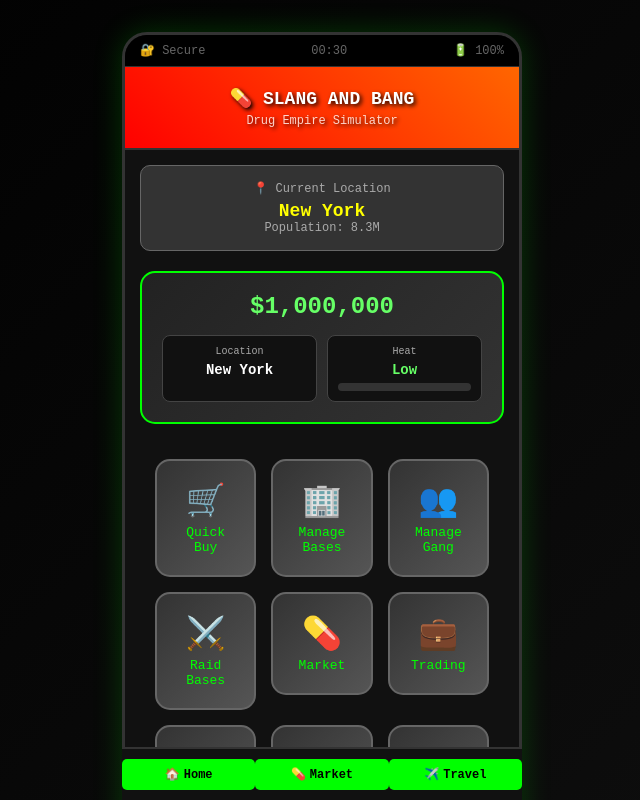
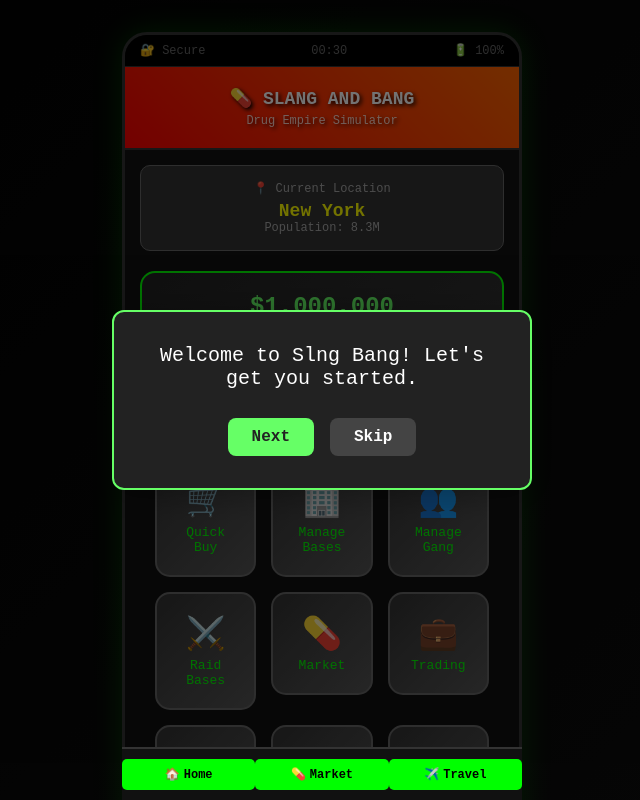
Before and after one commit to sirsapient/slang-bang-react, a React (Vite) app: page / in a window 1280 px wide. Shown: the top 800 px of the page, without its empty margins (318-958 px from the left). Built offline with nearby package versions, Linux system fonts and the light colour scheme.

Commit message:
feat(tutorial): Add contextual tutorial system with overlay and first-play trigger

```diff
--- a/src/App.tsx
+++ b/src/App.tsx
@@ -13,6 +13,7 @@ import RaidScreen from './screens/RaidScreen';
 import MailScreen from './screens/MailScreen';
 import './App.css';
 import { Modal } from './components/Modal';
+import { useTutorial } from './contexts/TutorialContext';
 
 function GameContent() {
   const { state, sellAllDrugs } = useGame();
@@ -147,6 +148,12 @@ function GameContent() {
 }
 
 function App() {
+  const { progress, startTutorial } = useTutorial();
+  React.useEffect(() => {
+    if (!progress.gettingStarted) {
+      startTutorial('gettingStarted');
+    }
+  }, [progress.gettingStarted, startTutorial]);
   return <GameContent />;
 }
 
--- /dev/null
+++ b/src/components/TutorialOverlay.tsx
@@ -0,0 +1,73 @@
+import React from 'react';
+import { useTutorial } from '../contexts/TutorialContext';
+
+const overlayStyle: React.CSSProperties = {
+  position: 'fixed',
+  top: 0,
+  left: 0,
+  width: '100vw',
+  height: '100vh',
+  background: 'rgba(0,0,0,0.55)',
+  zIndex: 1000,
+  display: 'flex',
+  alignItems: 'center',
+  justifyContent: 'center',
+};
+
+const boxStyle: React.CSSProperties = {
+  background: '#222',
+  borderRadius: 12,
+  padding: '32px 28px',
+  maxWidth: 420,
+  width: '90vw',
+  boxShadow: '0 4px 32px rgba(0,0,0,0.25)',
+  color: '#fff',
+  textAlign: 'center',
+  border: '2px solid #66ff66',
+};
+
+const messageStyle: React.CSSProperties = {
+  fontSize: 20,
+  marginBottom: 28,
+  color: '#fff',
+  fontWeight: 500,
+};
+
+const buttonRowStyle: React.CSSProperties = {
+  display: 'flex',
+  justifyContent: 'center',
+  gap: 16,
+};
+
+const buttonStyle: React.CSSProperties = {
+  padding: '10px 24px',
+  fontSize: 16,
+  borderRadius: 8,
+  border: 'none',
+  cursor: 'pointer',
+  fontWeight: 600,
+};
+
+export default function TutorialOverlay() {
+  const { activeTutorial, stepIndex, tutorialSteps, nextStep, skipTutorial } = useTutorial();
+
+  if (!activeTutorial) return null;
+  const step = tutorialSteps[activeTutorial][stepIndex];
+  if (!step) return null;
+
+  return (
+    <div style={overlayStyle}>
+      <div style={boxStyle}>
+        <div style={messageStyle}>{step.message}</div>
+        <div style={buttonRowStyle}>
+          <button style={{ ...buttonStyle, background: '#66ff66', color: '#222' }} onClick={nextStep}>
+            Next
+          </button>
+          <button style={{ ...buttonStyle, background: '#444', color: '#fff' }} onClick={skipTutorial}>
+            Skip
+          </button>
+        </div>
+      </div>
+    </div>
+  );
+}
--- /dev/null
+++ b/src/contexts/TutorialContext.jsx
@@ -0,0 +1,158 @@
+import React, { createContext, useContext, useState, useEffect } from 'react';
+
+// --- Tutorial Step Data ---
+const tutorialSteps = {
+  gettingStarted: [
+    {
+      id: 'welcome',
+      message: "Welcome to Slng Bang! Let's get you started.",
+    },
+    {
+      id: 'travel',
+      message: "You can travel between cities using the Travel screen. Try visiting a new city!",
+    },
+    {
+      id: 'buy-sell',
+      message: "Buy low, sell high! Purchase drugs in one city and sell them in another for profit.",
+    },
+    {
+      id: 'cops',
+      message: "Watch out for the cops! High heat increases your risk of getting busted.",
+    },
+    {
+      id: 'assets',
+      message: "Assets like jewelry can be sold later if you get busted. They're important for bouncing back!",
+    },
+    {
+      id: 'end',
+      message: "That's the basics! Explore and have fun. More tutorials will appear as you progress.",
+    },
+  ],
+  firstBase: [
+    {
+      id: 'base-intro',
+      message: "Congrats on buying your first base! Let's set it up.",
+    },
+    {
+      id: 'assign-gang',
+      message: "Assign gang members to your base to start generating income.",
+    },
+    {
+      id: 'assign-guns',
+      message: "Assign guns to protect your base from raids.",
+    },
+    {
+      id: 'store-drugs',
+      message: "You can store drugs in your base for safekeeping.",
+    },
+    {
+      id: 'collect-income',
+      message: "Collect income from your base regularly. Keep it operational!",
+    },
+    {
+      id: 'base-end',
+      message: "Your base is set up! Keep expanding your empire.",
+    },
+  ],
+  firstRaid: [
+    {
+      id: 'raid-intro',
+      message: "You're about to attempt your first raid!",
+    },
+    {
+      id: 'raid-gang',
+      message: "Choose how many gang members and guns to send. More means higher success, but also higher risk.",
+    },
+    {
+      id: 'raid-risk',
+      message: "Check the raid risk meter to see your chances of success.",
+    },
+    {
+      id: 'raid-outcome',
+      message: "If you succeed, you'll earn rewards. If you fail, you may lose gang members or assets.",
+    },
+    {
+      id: 'raid-end',
+      message: "Good luck! Plan your raids carefully.",
+    },
+  ],
+};
+
+const defaultProgress = {
+  gettingStarted: false,
+  firstBase: false,
+  firstRaid: false,
+};
+
+const TutorialContext = createContext();
+
+export function TutorialProvider({ children }) {
+  // Track which tutorials are completed
+  const [progress, setProgress] = useState(() => {
+    const saved = localStorage.getItem('tutorialProgress');
+    return saved ? JSON.parse(saved) : { ...defaultProgress };
+  });
+  // Track which tutorial is currently active (null, 'gettingStarted', 'firstBase', 'firstRaid')
+  const [activeTutorial, setActiveTutorial] = useState(null);
+  // Track current step index within the active tutorial
+  const [stepIndex, setStepIndex] = useState(0);
+
+  useEffect(() => {
+    localStorage.setItem('tutorialProgress', JSON.stringify(progress));
+  }, [progress]);
+
+  // Start a tutorial by key
+  function startTutorial(key) {
+    setActiveTutorial(key);
+    setStepIndex(0);
+  }
+
+  // Advance to next step
+  function nextStep() {
+    if (!activeTutorial) return;
+    const steps = tutorialSteps[activeTutorial];
+    if (stepIndex < steps.length - 1) {
+      setStepIndex(stepIndex + 1);
+    } else {
+      // Complete tutorial
+      setProgress((prev) => ({ ...prev, [activeTutorial]: true }));
+      setActiveTutorial(null);
+      setStepIndex(0);
+    }
+  }
+
+  // Skip tutorial
+  function skipTutorial() {
+    if (activeTutorial) {
+      setProgress((prev) => ({ ...prev, [activeTutorial]: true }));
+      setActiveTutorial(null);
+      setStepIndex(0);
+    }
+  }
+
+  // Reset all tutorials (for testing)
+  function resetTutorials() {
+    setProgress({ ...defaultProgress });
+    setActiveTutorial(null);
+    setStepIndex(0);
+  }
+
+  return (
+    <TutorialContext.Provider value={{
+      progress,
+      activeTutorial,
+      stepIndex,
+      tutorialSteps,
+      startTutorial,
+      nextStep,
+      skipTutorial,
+      resetTutorials,
+    }}>
+      {children}
+    </TutorialContext.Provider>
+  );
+}
+
+export function useTutorial() {
+  return useContext(TutorialContext);
+}
--- a/src/main.tsx
+++ b/src/main.tsx
@@ -2,12 +2,17 @@ import React from 'react';
 import ReactDOM from 'react-dom/client';
 import App from './App';
 import { GameProvider } from './contexts/GameContext.jsx';
+import { TutorialProvider } from './contexts/TutorialContext';
+import TutorialOverlay from './components/TutorialOverlay';
 import './assets/main.css';
 
 ReactDOM.createRoot(document.getElementById('root')!).render(
-  // <React.StrictMode>
-    <GameProvider>
-      <App />
-    </GameProvider>
-  // </React.StrictMode>
+  <React.StrictMode>
+    <TutorialProvider>
+      <GameProvider>
+        <App />
+        <TutorialOverlay />
+      </GameProvider>
+    </TutorialProvider>
+  </React.StrictMode>
 );
```
